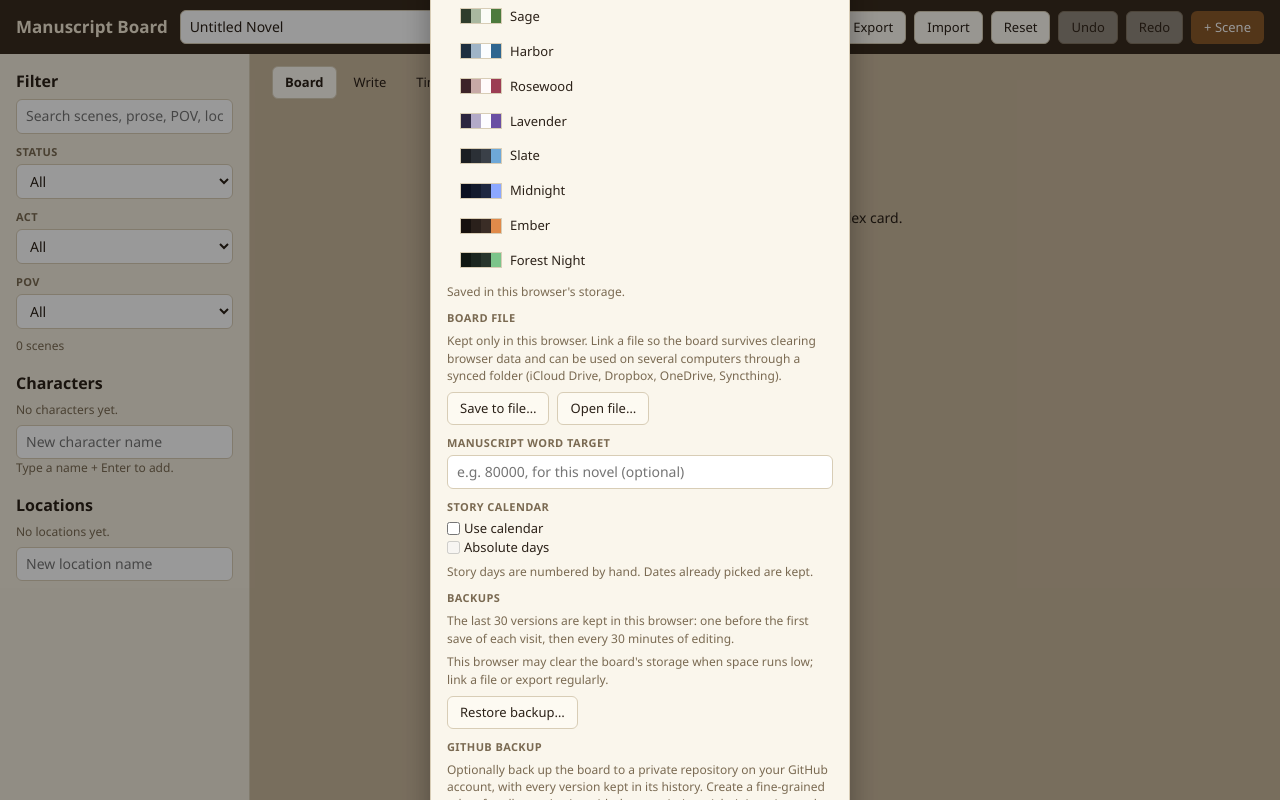
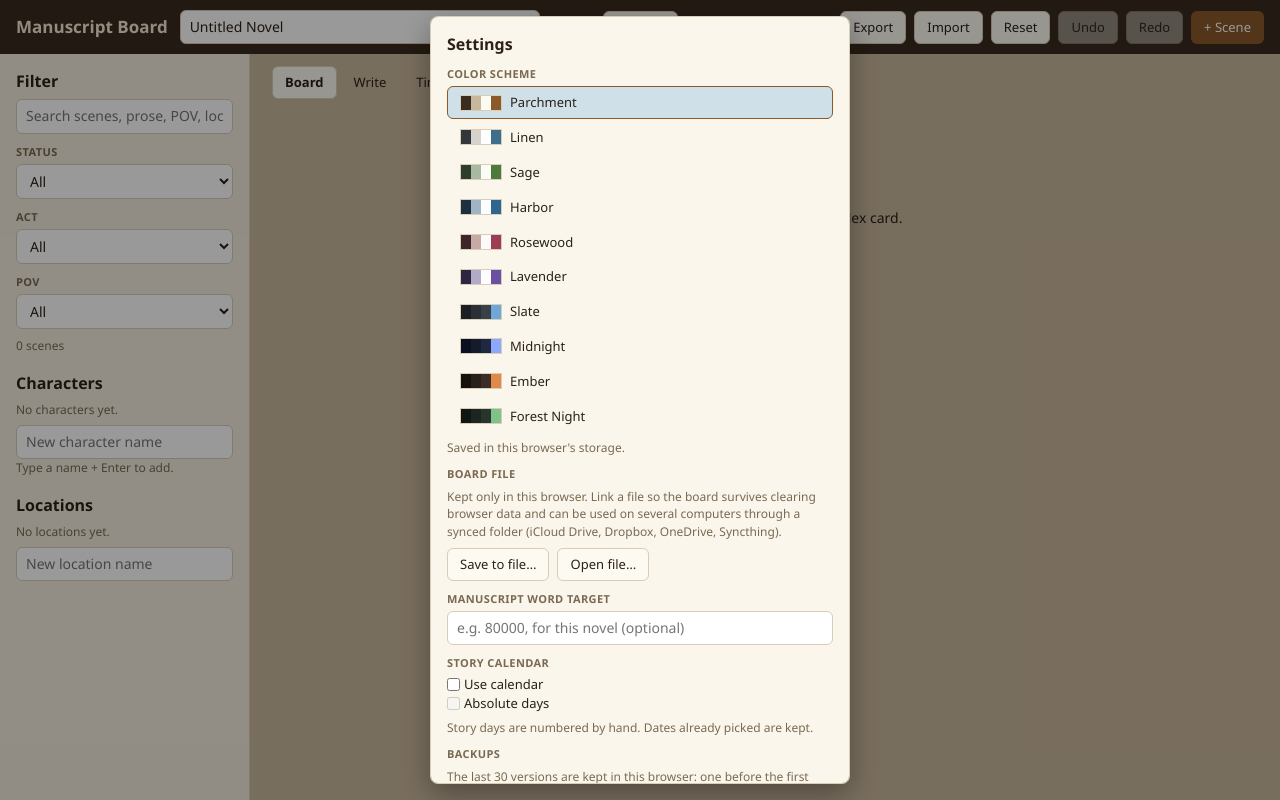
Before and after one commit to story-squish/storysquish, a plain HTML site: page docs/index.html in a window 1280 px wide. Both pictures are taken after a click on the button "Settings". Drawn offline with Linux system fonts and the light colour scheme.

Commit message:
fix: let tall dialogs scroll on the web

```diff
--- a/docs/index.html
+++ b/docs/index.html
@@ -125,7 +125,7 @@
   .stats-table td.gap{color:var(--danger);cursor:help}
   .stats-table td.none{color:var(--muted)}
   #modalHost{position:fixed;inset:0;background:#0006;display:flex;align-items:center;justify-content:center;padding:16px;z-index:10}
-  .modal{background:var(--inspector);color:var(--ink);border:1px solid var(--line);border-radius:8px;padding:16px;max-width:380px;width:100%;box-shadow:0 10px 30px #0005}
+  .modal{background:var(--inspector);color:var(--ink);border:1px solid var(--line);border-radius:8px;padding:16px;max-width:380px;width:100%;max-height:100%;overflow-y:auto;overscroll-behavior:contain;box-shadow:0 10px 30px #0005}
   .modal .message{white-space:pre-wrap;overflow-wrap:anywhere;margin:0 0 12px}
   .swatch{display:inline-flex;border:1px solid var(--line);flex:none}
   .swatch span{width:10px;height:14px}
@@ -2168,11 +2168,15 @@ function dismissModal() {
   top.onDismiss?.();
 }
 
+let drawnModal = null;
+
 function drawModal() {
   const host = $("modalHost");
   const top = modalStack.at(-1);
+  const keptScroll = top && top === drawnModal ? host.firstElementChild?.scrollTop ?? 0 : 0;
   host.replaceChildren();
   host.hidden = !top;
+  drawnModal = top ?? null;
   if (!top) return;
   const box = document.createElement("div");
   box.className = "modal";
@@ -2180,6 +2184,7 @@ function drawModal() {
   box.setAttribute("aria-modal", "true");
   host.append(box);
   top.draw(box);
+  box.scrollTop = keptScroll;
 }
 
 function button(label, className, onClick) {
```
